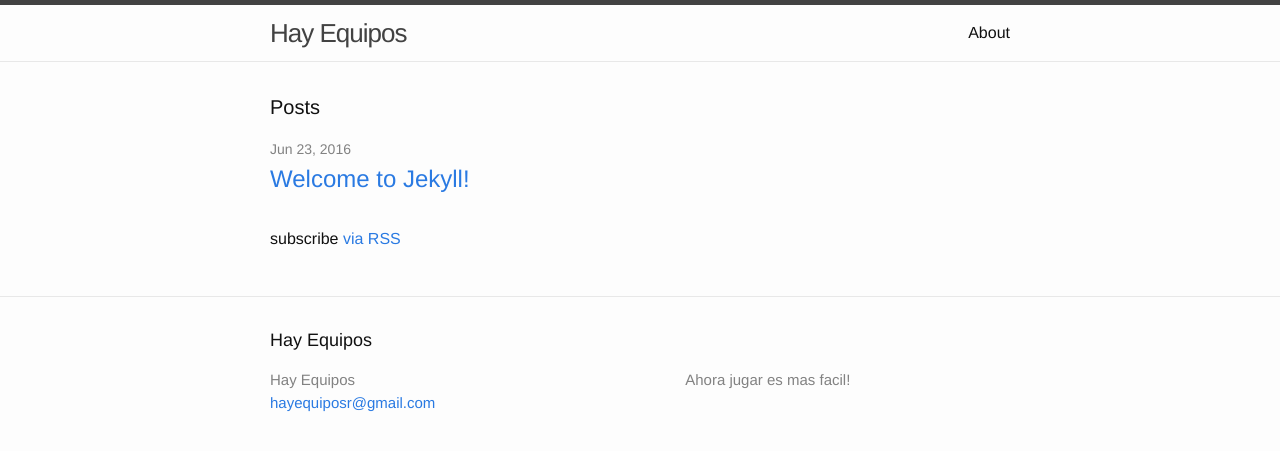
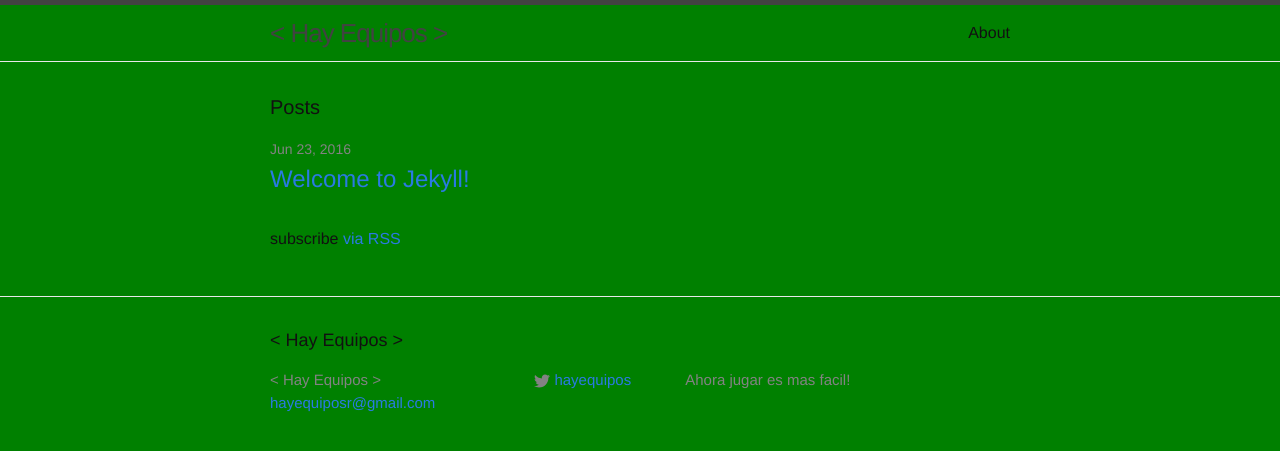
Before and after one commit to ignafernandez92/ignafernandez.github.io, a Jekyll site: the page built from index.html, in a window 1280 px wide. Shown: the top 451 px of the page. Built offline with Jekyll 4.4.1, drawn with Linux system fonts in a browser that asks for light colours; some of the changed lines change nothing that is shown.

Commit message:
no message

```diff
--- a/_config.yml
+++ b/_config.yml
@@ -6,14 +6,14 @@
 # 'jekyll serve'. If you change this file, please restart the server process.
 
 # Site settings
-title: Hay Equipos
+title: < Hay Equipos >
 email: hayequiposr@gmail.com
 description: > # this means to ignore newlines until "baseurl:"
   Ahora jugar es mas facil!
 baseurl: "" # the subpath of your site, e.g. /blog
 url: "http://campafutbol.com.ar" # the base hostname & protocol for your site
-twitter: hayequipos
-Instagram: Hay_equipos
+twitter_username: hayequipos
+Instagram_username: Hay_equipos
 
 # Build settings
 markdown: kramdown
--- a/_sass/_base.scss
+++ b/_sass/_base.scss
@@ -16,7 +16,7 @@ dl, dd, ol, ul, figure {
 body {
     font: $base-font-weight #{$base-font-size}/#{$base-line-height} $base-font-family;
     color: $text-color;
-    background-color: $background-color;
+    background-color: green;
     -webkit-text-size-adjust: 100%;
     -webkit-font-feature-settings: "kern" 1;
     -moz-font-feature-settings: "kern" 1;
```
